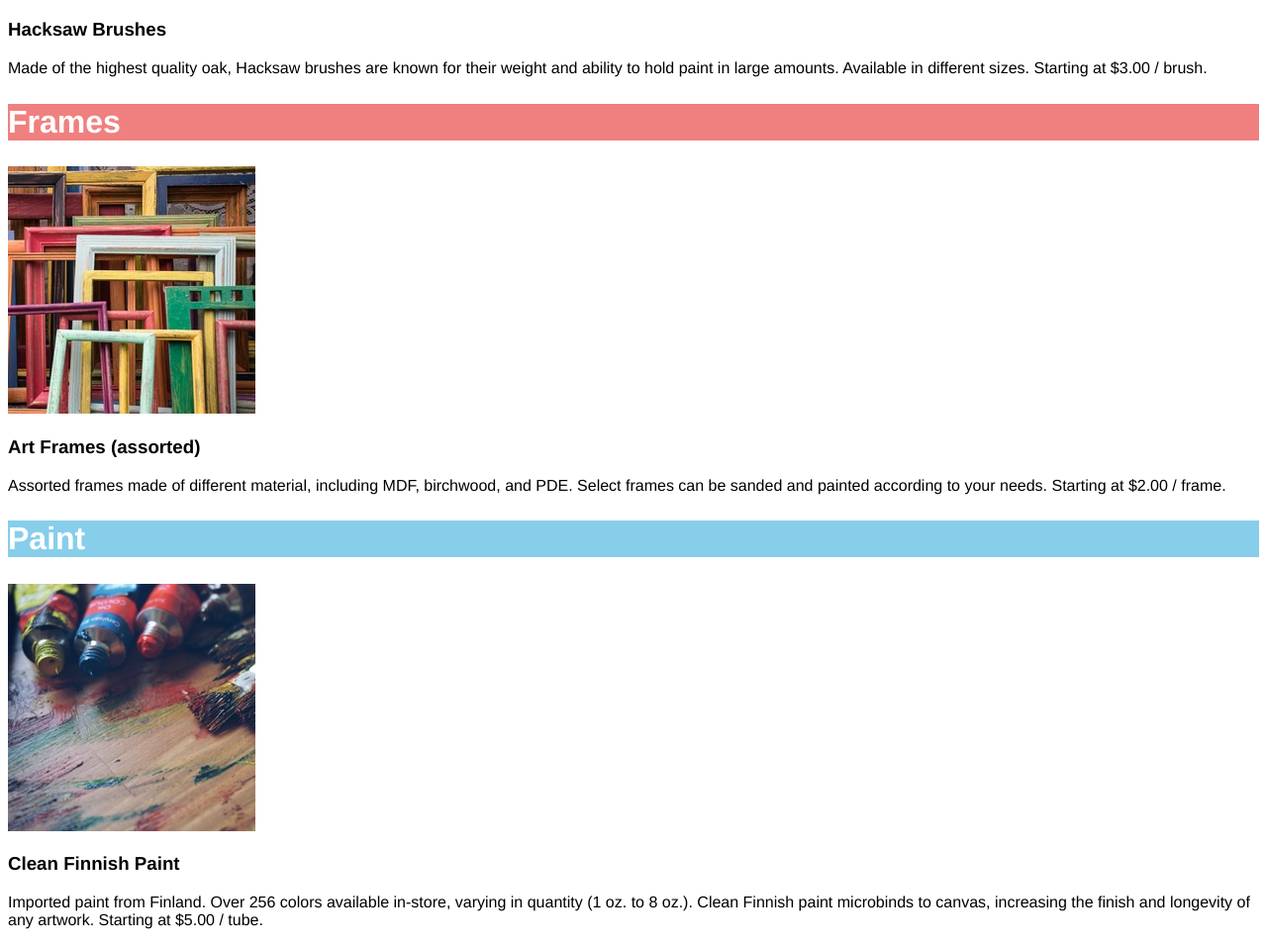
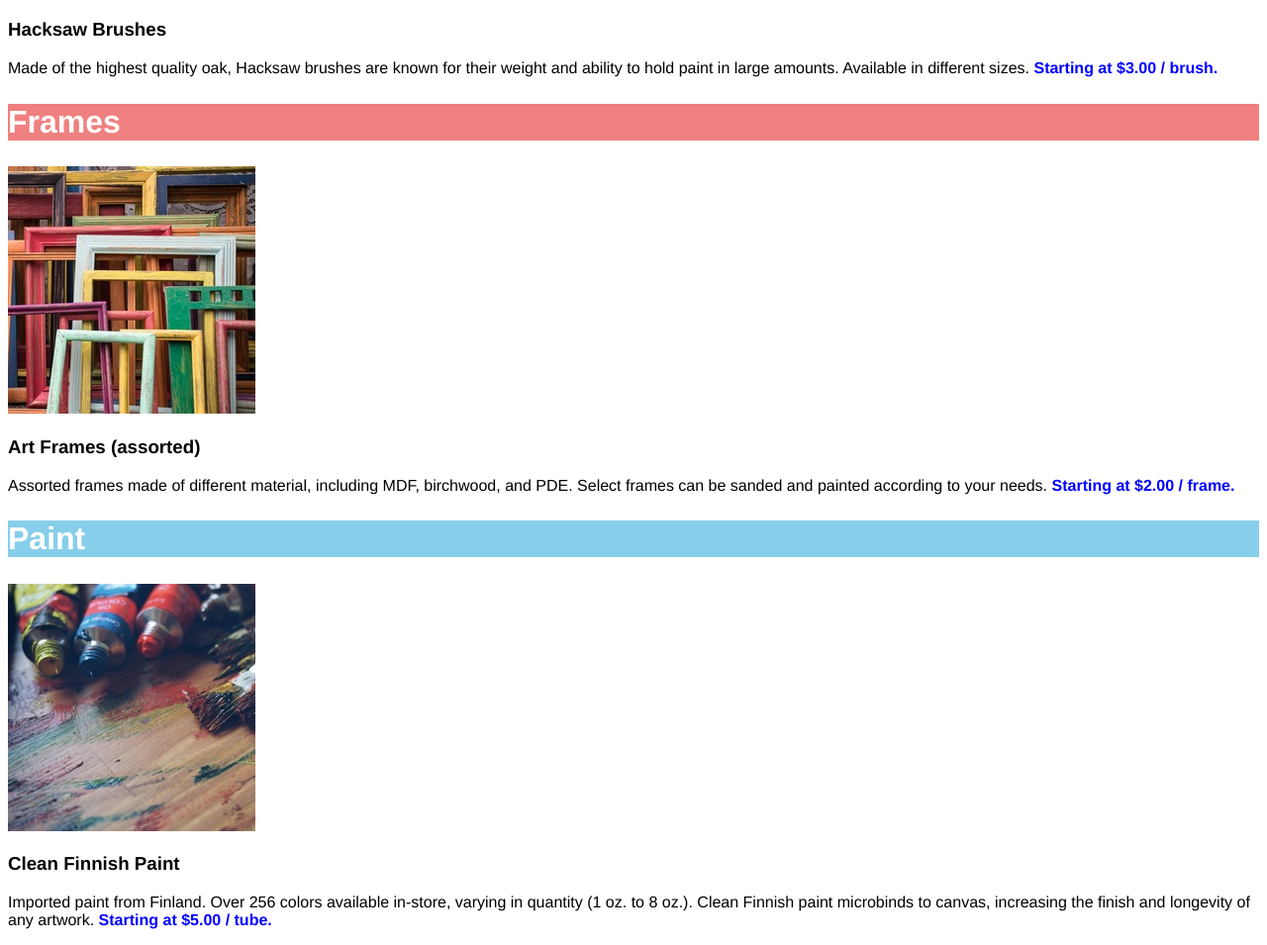
Before and after one commit to ruffruffarr/Codecademy-HTML-CSS-Projects, a plain HTML site: page Dasmotos_Arts_and_Crafts/index.html in a window 1280 px wide. Shown: the part 566-1521 px from the top of the page at 99% size. Drawn offline with Linux system fonts and the light colour scheme.

Commit message:
wrap-up
I just learned that for file directories, when you want to get out of the folder you do ../ whenyou want to go in it's ./

```diff
--- a/Dasmotos_Arts_and_Crafts/index.html
+++ b/Dasmotos_Arts_and_Crafts/index.html
@@ -9,15 +9,15 @@
             <h2 class="brushes">Brushes</h2>
                 <img src="./resources/hacksaw.jpeg"/>
                 <h3>Hacksaw Brushes</h3>
-                <p>Made of the highest quality oak, Hacksaw brushes are known for their weight and ability to hold paint in large amounts. Available in different sizes. <span class= "paragraph-blue">Starting at $3.00 / brush.</span> </p>
+                <p>Made of the highest quality oak, Hacksaw brushes are known for their weight and ability to hold paint in large amounts. Available in different sizes. <span class= "price">Starting at $3.00 / brush.</span> </p>
             <h2 class="frames">Frames</h2>
                 <img src = "./resources/frames.jpeg"/>
                 <h3>Art Frames (assorted)</h3>
-                <p>Assorted frames made of different material, including MDF, birchwood, and PDE. Select frames can be sanded and painted according to your needs. Starting at $2.00 / frame.</p>
+                <p>Assorted frames made of different material, including MDF, birchwood, and PDE. Select frames can be sanded and painted according to your needs. <span class="price">Starting at $2.00 / frame.</span></p>
             <h2 class="paint">Paint</h2>
                 <img src="./resources/finnish.jpeg"/>
                 <h3>Clean Finnish Paint</h3>
-                <p>Imported paint from Finland. Over 256 colors available in-store, varying in quantity (1 oz. to 8 oz.). Clean Finnish paint microbinds to canvas, increasing the finish and longevity of any artwork. Starting at $5.00 / tube.</p>
+                <p>Imported paint from Finland. Over 256 colors available in-store, varying in quantity (1 oz. to 8 oz.). Clean Finnish paint microbinds to canvas, increasing the finish and longevity of any artwork. <span class="price">Starting at $5.00 / tube.</span></p>
 
 
     </body>
--- a/Dasmotos_Arts_and_Crafts/resources/css/style.css
+++ b/Dasmotos_Arts_and_Crafts/resources/css/style.css
@@ -4,7 +4,7 @@ h1 {
     font-weight: bold;
     color: khaki;
     text-align: center;
-    background-image: url("pattern.jpeg");
+    background-image: url("../pattern.jpeg");
 }
 
 h2{
@@ -35,7 +35,7 @@ p {
     background-color: skyblue;
 }
 
-.pargraph-blue {
+.price {
     font-weight: bold;
     color: blue;
 
```
Also changed, not shown: 2 other files.
